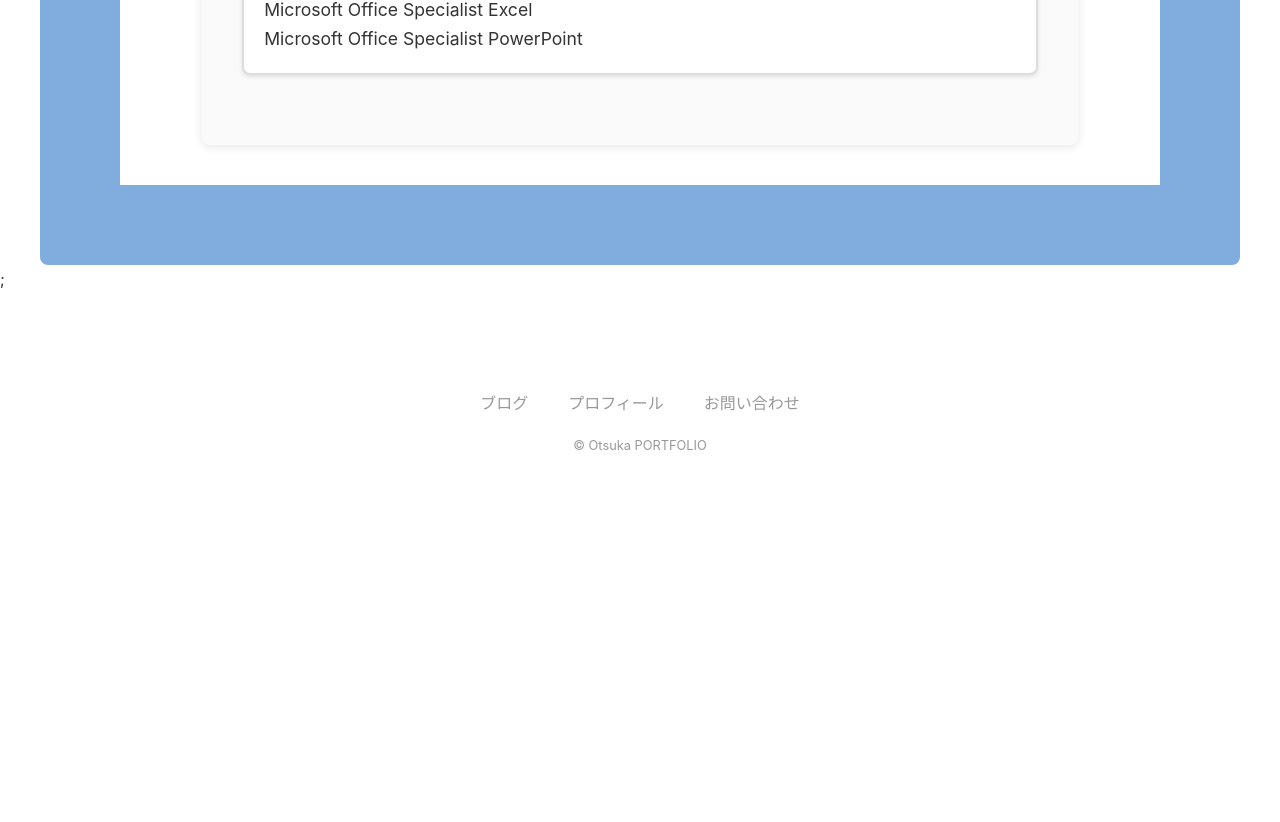
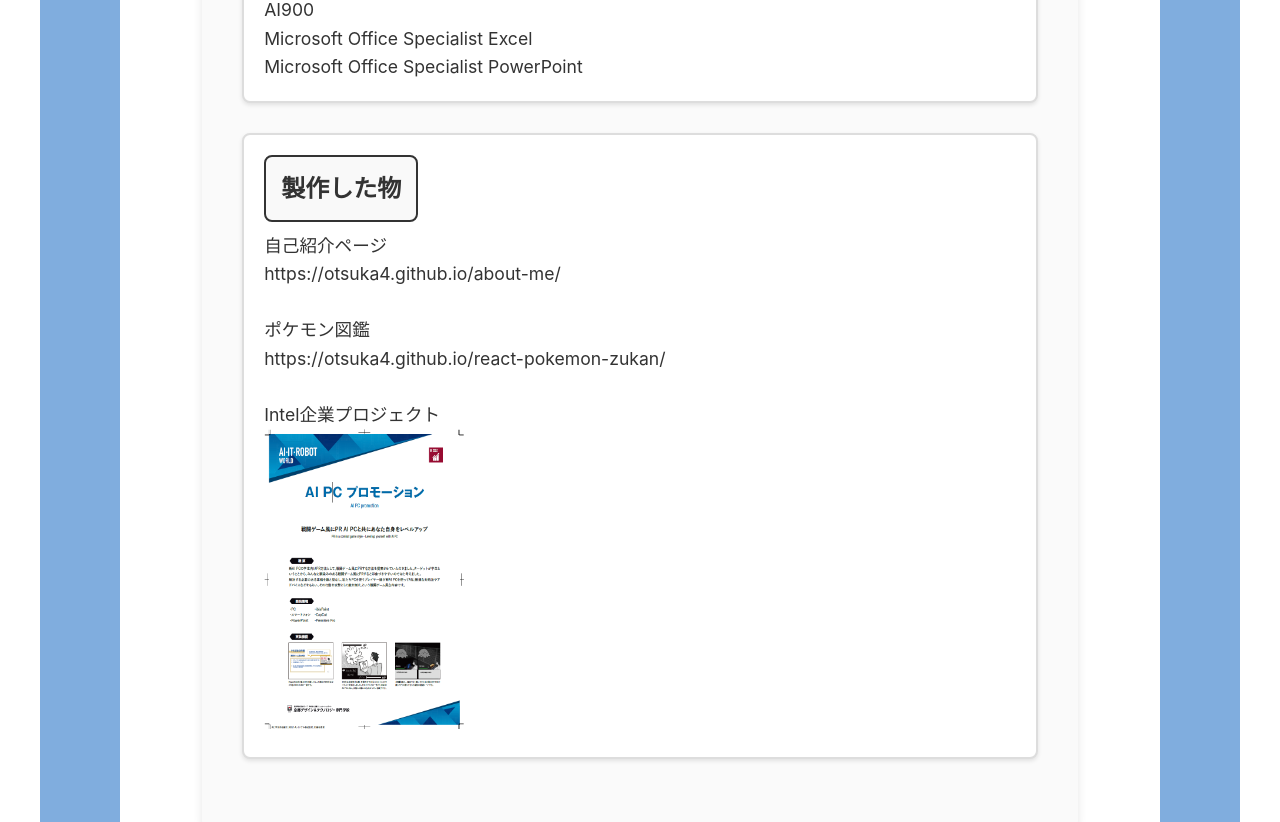
Before and after one commit to Otsuka4/react-next-portfolio, a Next.js app: page /members in a window 1280 px wide. Shown: the part 1975-2797 px from the top of the page. Before the commit the page ends 2448 px from the top, so only its background shows below. Built offline with nearby package versions, Linux system fonts and the light colour scheme.

Commit message:
コミット

```diff
--- a/app/members/page.tsx
+++ b/app/members/page.tsx
@@ -31,6 +31,7 @@
               職業：専門学生<br />
               学校名：京都デザイン&テクノロジー専門学校<br />
               学んでいること：情報セキュリティ<br />
+              専攻：ホワイトハッカー専攻<br />
               趣味：読書、ゲーム、音楽鑑賞<br />
               </p>
             </div>
@@ -62,6 +63,21 @@
                 Microsoft Office Specialist PowerPoint<br />
                 </p>
               </div>
+
+              <div className={styles.section}>
+              <h2 className={styles.sectionTitle}>製作した物</h2>
+              <p>
+                自己紹介ページ<br />
+                <a href= "https://otsuka4.github.io/about-me/" >https://otsuka4.github.io/about-me/</a><br />
+                <br />
+                ポケモン図鑑<br />
+                <a href= "https://otsuka4.github.io/react-pokemon-zukan/" >https://otsuka4.github.io/react-pokemon-zukan/</a>
+                <br />
+                <br />
+                Intel企業プロジェクト<br />
+                <img src="/intel.png" alt="Intel企業プロジェクト" width="200" height="300" />
+                </p>
+              </div>
           </div>
         </div>
       </section>
```
Also changed, not shown: public/Intel.png (added).
